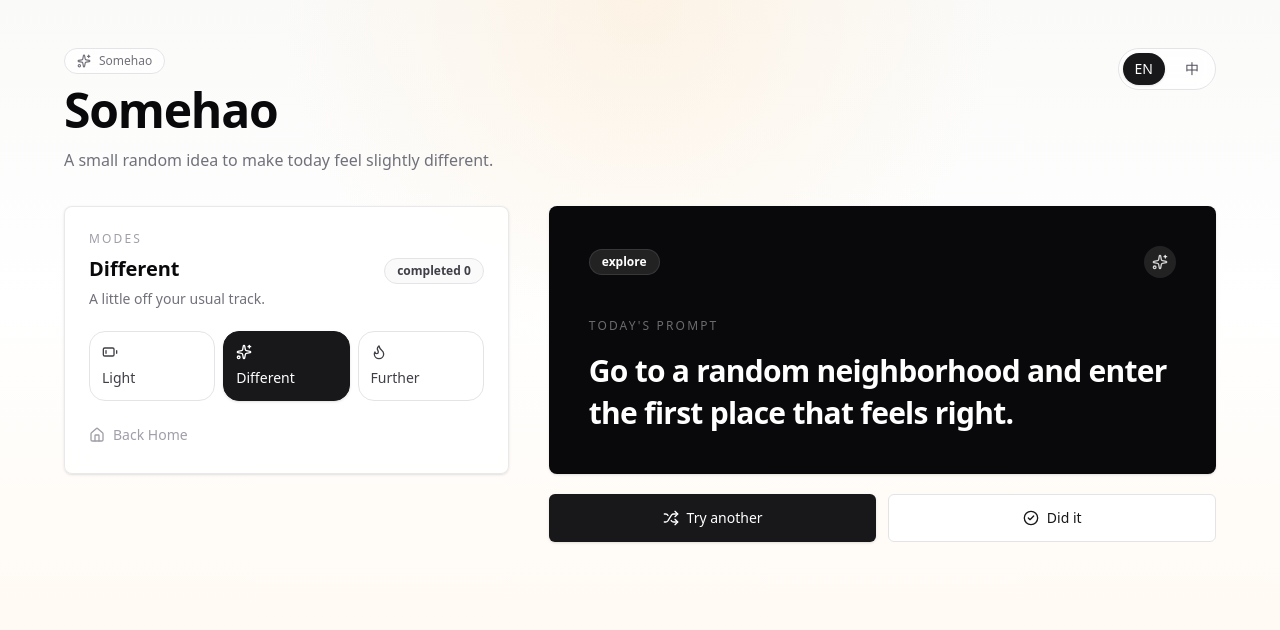
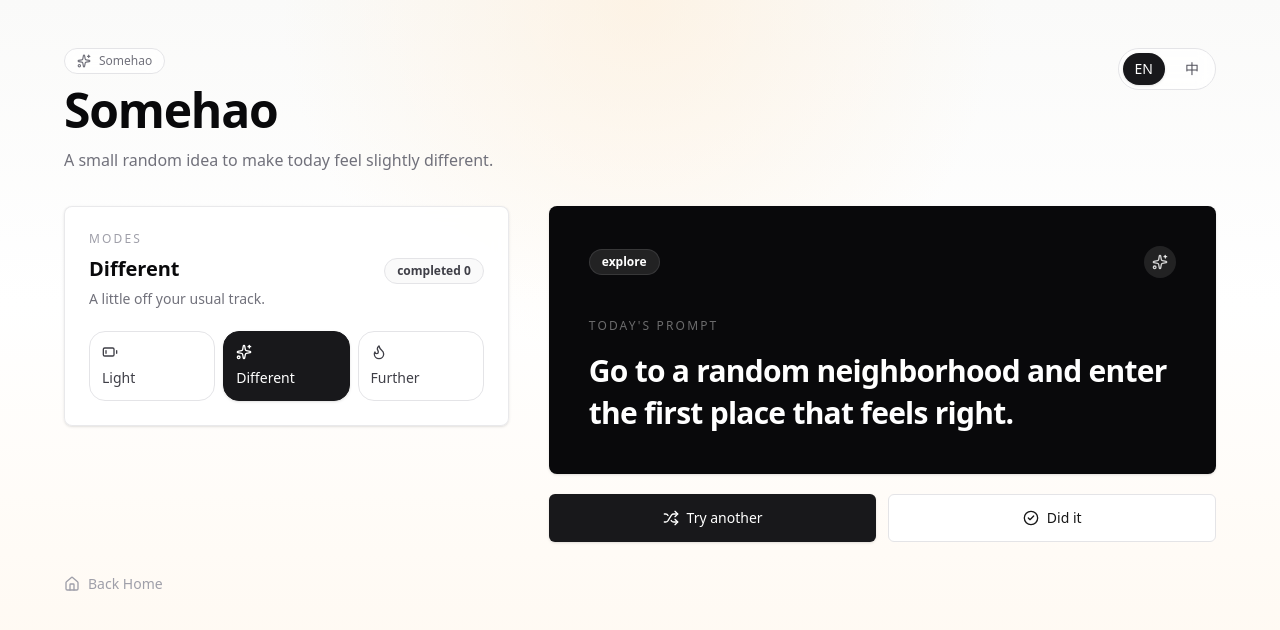
Before and after one commit to haohao13/Personal-Website, a Next.js app: page /somehao in a window 1280 px wide. Shown: the top 630 px of the page. Built offline with nearby package versions, Linux system fonts and the light colour scheme.

Commit message:
Somehao: move Back Home to bottom of page

```diff
--- a/app/somehao/page.tsx
+++ b/app/somehao/page.tsx
@@ -261,13 +261,6 @@ export default function SomehaoPage() {
                 })}
               </div>
 
-              <a
-                href="/"
-                className="mt-6 inline-flex items-center gap-2 text-sm text-zinc-400 hover:text-zinc-600 transition"
-              >
-                <Home className="h-4 w-4" />
-                {lang === "en" ? "Back Home" : "回到主页"}
-              </a>
             </CardContent>
           </Card>
 
@@ -323,6 +316,14 @@ export default function SomehaoPage() {
           </div>
 
         </div>
+
+        <a
+          href="/"
+          className="inline-flex items-center gap-2 text-sm text-zinc-400 hover:text-zinc-600 transition pb-2"
+        >
+          <Home className="h-4 w-4" />
+          {lang === "en" ? "Back Home" : "回到主页"}
+        </a>
       </div>
     </div>
   );
```
